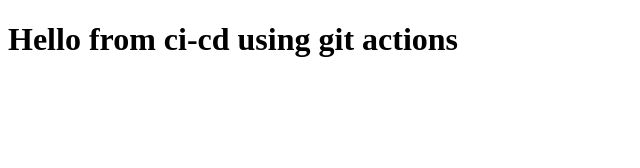
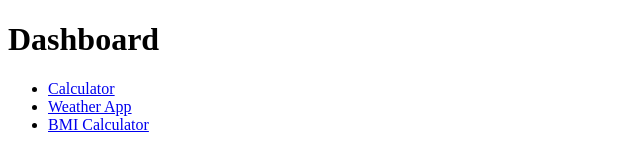
Before and after one commit to shashidas95/ci-node, a plain HTML site: page index.html in a window 1280 px wide. Shown: the whole page, without its empty margins (0-640 px from the left). Drawn offline with Linux system fonts and the light colour scheme.

Commit message:
correct html

```diff
--- a/index.html
+++ b/index.html
@@ -1,11 +1,20 @@
 <!DOCTYPE html>
 <html lang="en">
-<head>
- <meta charset="UTF-8">
- <meta name="viewport" content="width=device-width, initial-scale=1.0">
- <title>ci-cd</title>
-</head>
-<body>
- <h1>Hello from ci-cd using git actions</h1>
-</body>
+  <head>
+    <meta charset="UTF-8" />
+    <meta name="viewport" content="width=device-width, initial-scale=1.0" />
+    <script src="
+https://cdn.jsdelivr.net/npm/jest@29.7.0/build/index.min.js
+"></script>
+
+    <title>Dashboard</title>
+  </head>
+  <body>
+    <h1>Dashboard</h1>
+    <ul>
+      <li><a href="calculator.html">Calculator</a></li>
+      <li><a href="weather.html">Weather App</a></li>
+      <li><a href="bmi.html">BMI Calculator</a></li>
+    </ul>
+  </body>
 </html>
```
